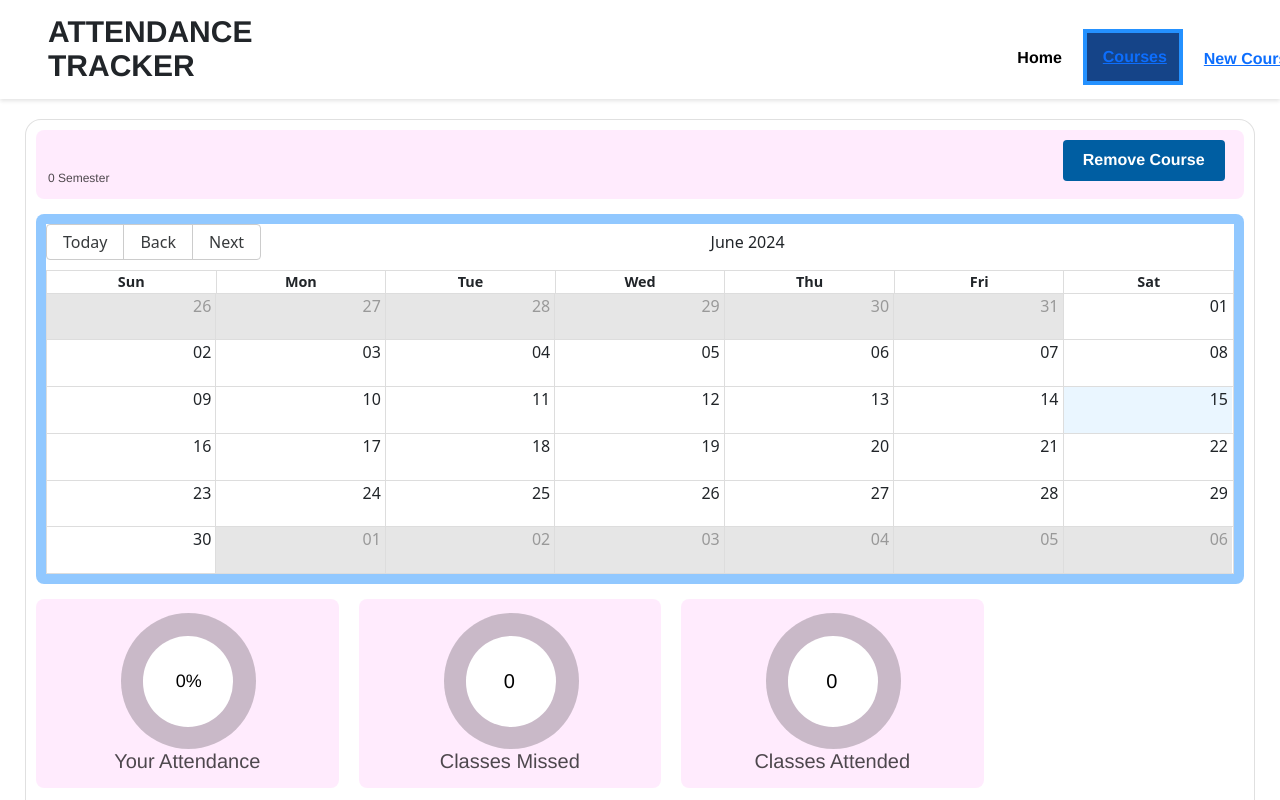
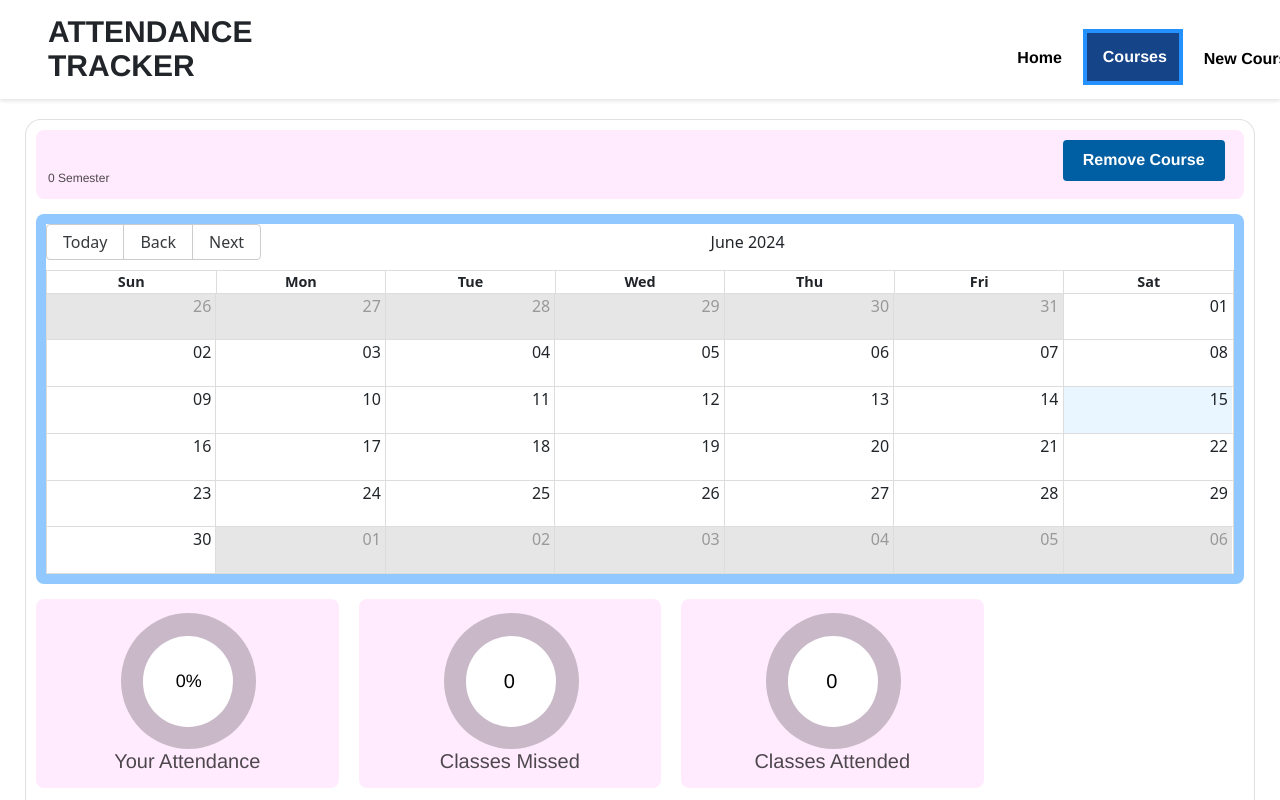
Before and after one commit to arushjain609/Attendance-Tracker, a React (Vite) app in the folder frontend/: page /course/1 in a window 1280 px wide. Shown: the top 800 px of the page. Built offline with nearby package versions, Linux system fonts and the light colour scheme; no server answers.

Commit message:
Update NavBar.jsx

```diff
--- a/frontend/src/components/NavBar.jsx
+++ b/frontend/src/components/NavBar.jsx
@@ -36,7 +36,7 @@ function NavBar() {
                             {isHomePage ? (
                                 <ScrollLink auto spy to="my_courses">Courses</ScrollLink>
                             ) : (
-                                <RouterLink to="/">Courses</RouterLink>
+                                <RouterLink to="/" className="coursepage-course">Courses</RouterLink>
                             )}
                         </div>
                     </div>
@@ -47,7 +47,7 @@ function NavBar() {
                             {isHomePage ? (
                                 <ScrollLink auto spy to="new_course">New Course</ScrollLink>
                             ) : (
-                                <RouterLink to="/">New Course</RouterLink>
+                                <RouterLink to="/" className="coursepage-new-course">New Course</RouterLink>
                             )}
                         </div>
                     </div>
```
